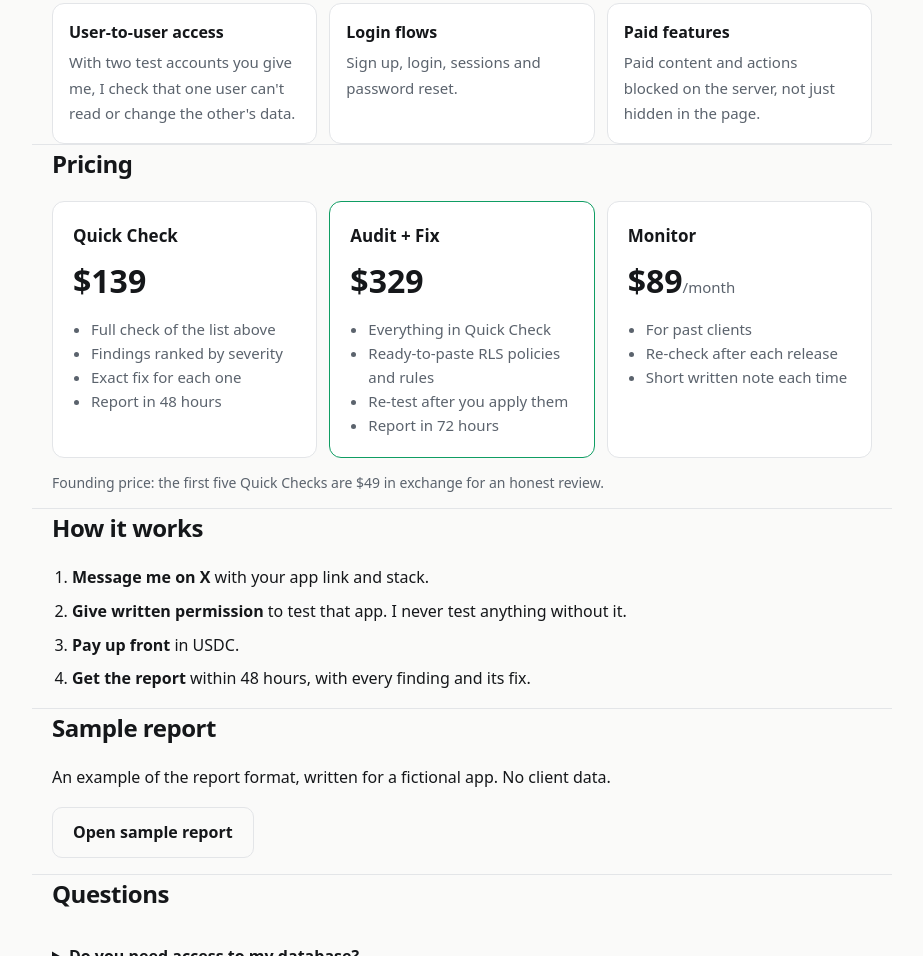
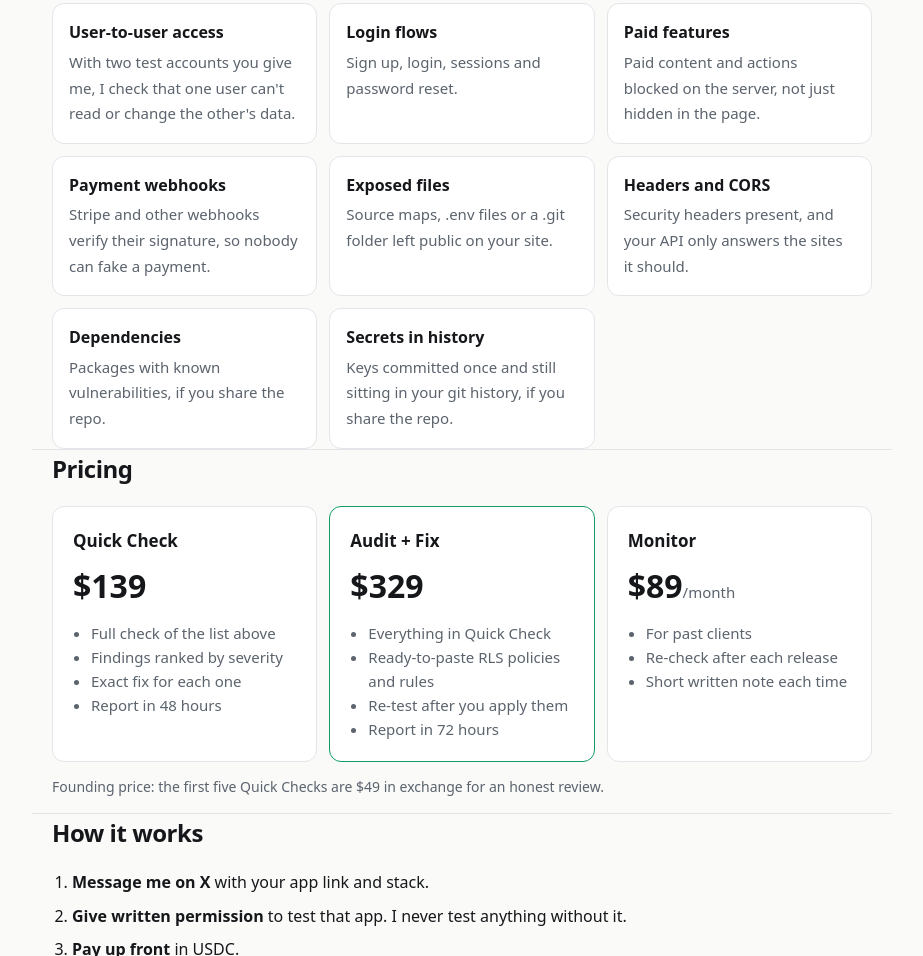
Before and after one commit to pedieth/shipcheck, a plain HTML site: page index.html in a window 1280 px wide. Shown: the part 887-1843 px from the top of the page, without its empty margins (178-1101 px from the left). Drawn offline with Linux system fonts and the light colour scheme.

Commit message:
more checks

```diff
--- a/index.html
+++ b/index.html
@@ -9,7 +9,7 @@
 <meta property="og:description" content="Fixed-price security check for Supabase and Firebase apps. Written report in 48 hours.">
 <meta name="twitter:card" content="summary">
 <meta name="color-scheme" content="dark light">
-<link rel="stylesheet" href="style.css?v=7">
+<link rel="stylesheet" href="style.css?v=8">
 </head>
 <body>
 <header class="wrap top">
@@ -41,6 +41,11 @@
     <li><b>User-to-user access</b><span>With two test accounts you give me, I check that one user can't read or change the other's data.</span></li>
     <li><b>Login flows</b><span>Sign up, login, sessions and password reset.</span></li>
     <li><b>Paid features</b><span>Paid content and actions blocked on the server, not just hidden in the page.</span></li>
+    <li><b>Payment webhooks</b><span>Stripe and other webhooks verify their signature, so nobody can fake a payment.</span></li>
+    <li><b>Exposed files</b><span>Source maps, .env files or a .git folder left public on your site.</span></li>
+    <li><b>Headers and CORS</b><span>Security headers present, and your API only answers the sites it should.</span></li>
+    <li><b>Dependencies</b><span>Packages with known vulnerabilities, if you share the repo.</span></li>
+    <li><b>Secrets in history</b><span>Keys committed once and still sitting in your git history, if you share the repo.</span></li>
   </ul>
 </section>
 
```
